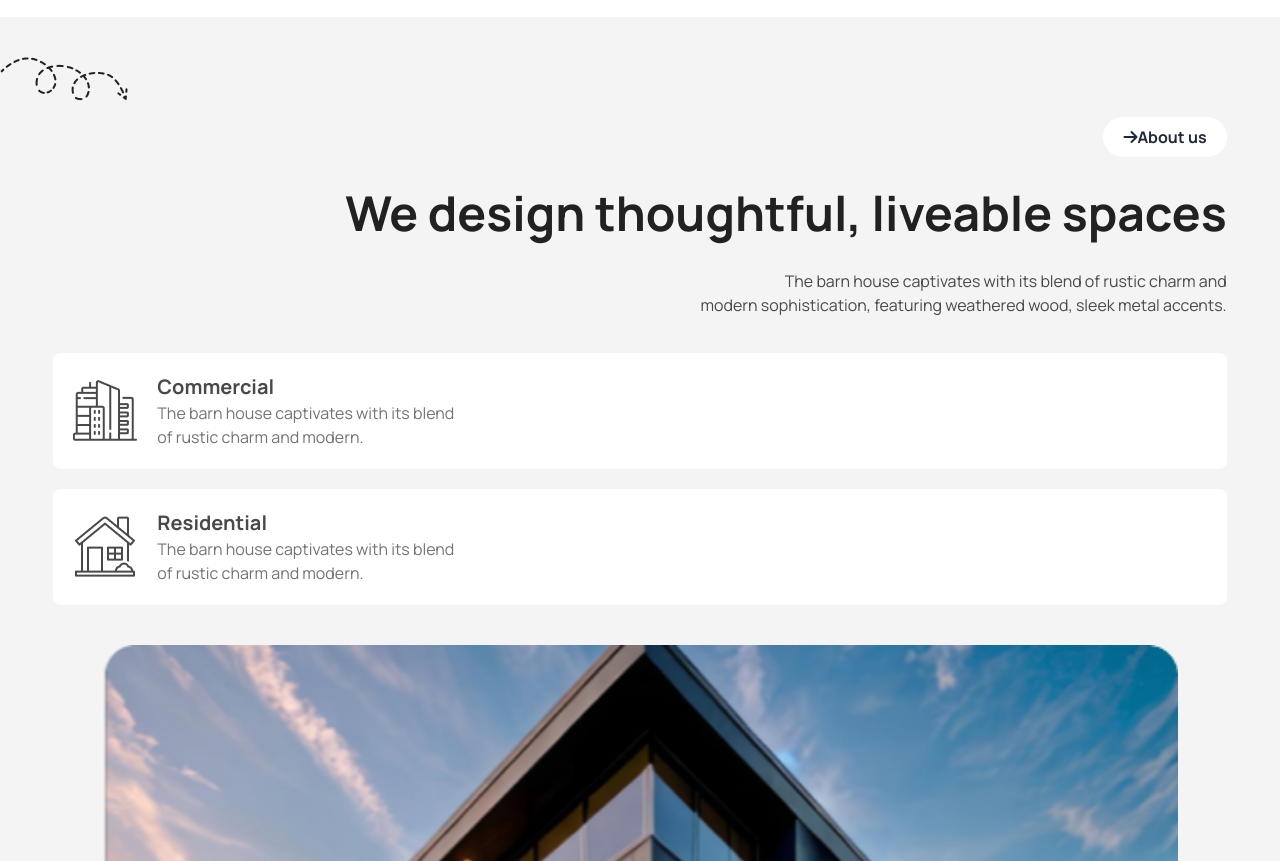
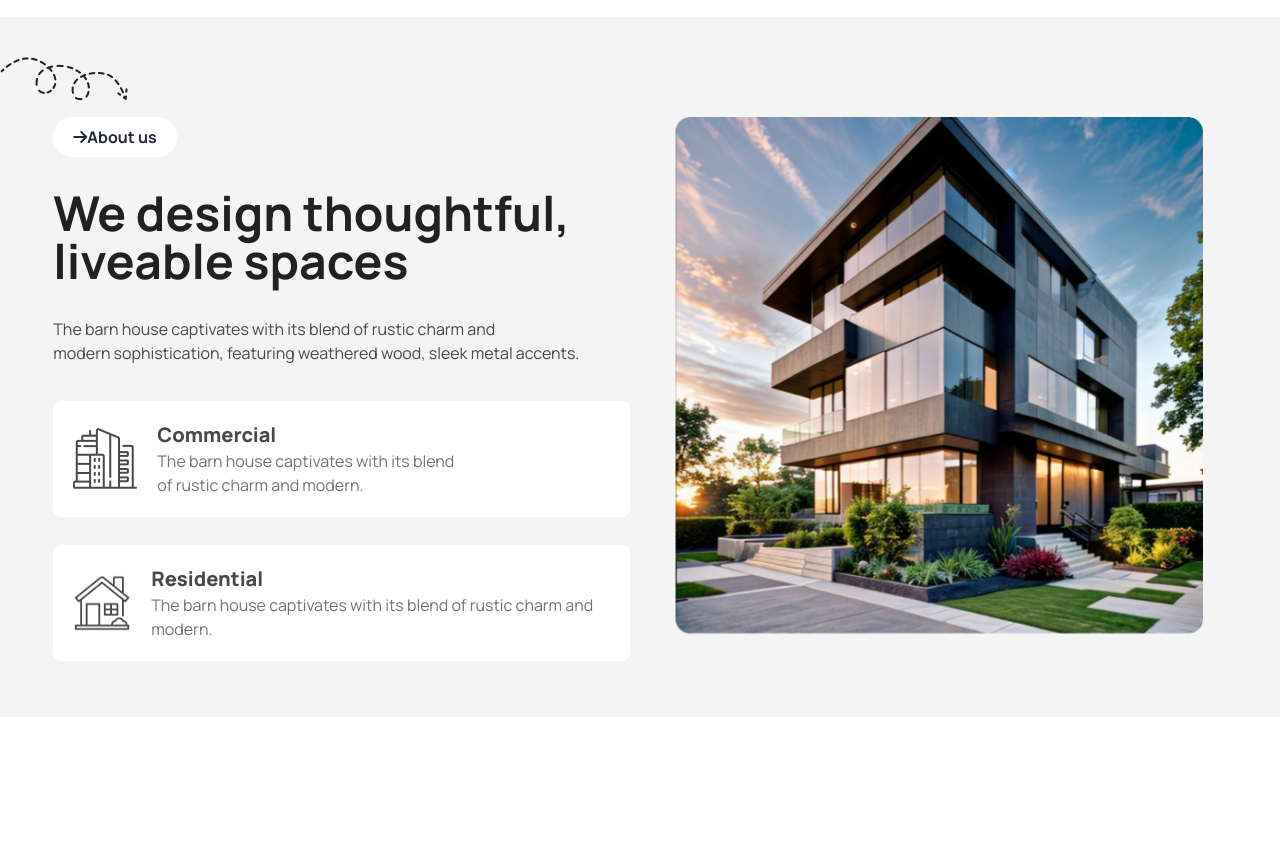
Before and after one commit to showrov4g/assaignment_3, a plain HTML site: page index.html in a window 1280 px wide. Shown: the part 750-1611 px from the top of the page. After the commit the page ends 1467 px from the top, so only its background shows below. Drawn offline with nearby package versions, Linux system fonts and the light colour scheme.

Commit message:
we design section Complete

```diff
--- a/index.html
+++ b/index.html
@@ -116,10 +116,10 @@
             <!-- ---we design--- -->
             <div class="w-11/12 mx-auto">
                 <!-- ---content--- -->
-                <div class="flex flex-col gap-10 my-4">
+                <div class="flex flex-col lg:flex-row gap-5 my-4">
                     <!-- ----text--- -->
                     <div class="flex-1 space-y-9">
-                        <div class="space-y-8 text-center md:text-right">
+                        <div class="space-y-8 text-center lg:text-left">
                             <button class="py-2 px-5 bg-white text-base font-bold rounded-full "><i
                                     class="fa-solid fa-arrow-right"></i>About us</button>
                             <h1 class="text-2xl md:text-5xl font-bold text-[#212121]">We design thoughtful, liveable spaces</h1>
@@ -127,29 +127,29 @@
                                 <br class="hidden md:block">modern sophistication, featuring
                                 weathered wood, sleek metal accents.</p>
                         </div>
-                        <div class=" space-y-5">
-                            <div class="flex items-center justify-start gap-5 bg-white rounded-lg p-5">
+                        <div class="flex flex-col md:flex-row lg:flex-col gap-5 lg:gap-2 md:space-y-0 lg:space-y-5">
+                            <div class="flex items-center md:items-start lg:items-center justify-start gap-5 bg-white rounded-lg p-5 md:p-4 lg:p-5">
                                 <!-- img  -->
                                 <div>
                                     <img src="./assets/commercial.png" alt="">
                                 </div>
                                 <!-- text  -->
                                 <div>
-                                    <h1 class="text-xl font-bold text-[#494949]">Commercial</h1>
-                                    <p class="text-base text-[#737373]">The barn house captivates with its blend <br class="hidden md:block">of
+                                    <h1 class="text-base md:text-lg lg:text-xl font-extrabold text-[#494949]">Commercial</h1>
+                                    <p class="text-base text-[#737373]">The barn house captivates with its blend <br class="hidden lg:block">of
                                         rustic charm and modern.</p>
                                 </div>
                             </div>
                             <!-- -------------------- -->
-                            <div class="flex items-center justify-start gap-5 bg-white rounded-lg p-5">
+                            <div class="flex items-center md:items-start lg:items-center justify-start gap-5 bg-white rounded-lg p-5 md:p-4 lg:p-5">
                                 <!-- img  -->
                                 <div>
                                     <img src="./assets/residential.png" alt="">
                                 </div>
                                 <!-- text  -->
                                 <div>
-                                    <h1 class="text-xl font-bold text-[#494949]">Residential</h1>
-                                    <p class="text-base text-[#737373]">The barn house captivates with its blend <br class="hidden md:block">of
+                                    <h1 class="text-base md:text-lg lg:text-xl font-extrabold text-[#494949]">Residential</h1>
+                                    <p class="text-base text-[#737373]">The barn house captivates with its blend <br class="hidden lg::block">of
                                         rustic charm and modern.</p>
                                 </div>
                             </div>
```
